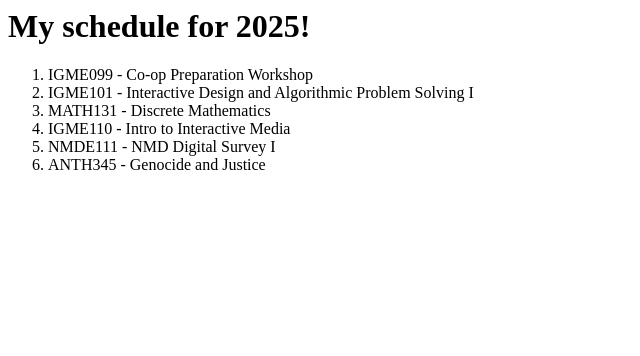
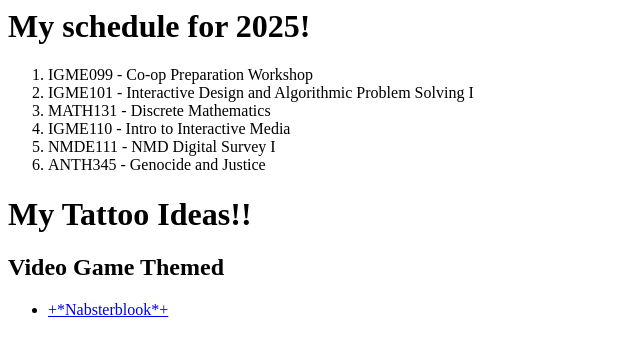
Before and after one commit to zorinngg/zorinngg.github.io, a plain HTML site: page index.html in a window 1280 px wide. Shown: the whole page, without its empty margins (0-640 px from the left). Drawn offline with Linux system fonts and the light colour scheme.

Commit message:
Update index.html
Testing listicle

```diff
--- a/index.html
+++ b/index.html
@@ -14,5 +14,10 @@
       <li>NMDE111 - NMD Digital Survey I</li>
       <li>ANTH345 - Genocide and Justice</li>
     </ol>
+    <h1>My Tattoo Ideas!!</h1>
+      <h2>Video Game Themed</h2>
+      <ul>
+         <li><a href="https://www.pinterest.com/pin/858639485245275160/"target="_blank">+*Nabsterblook*+</a></li>
+      </ul>
   </body>
 </html>
```
